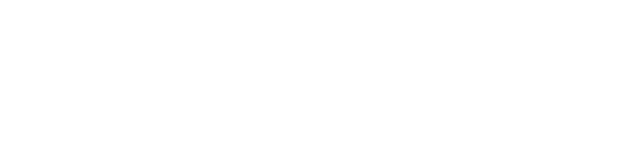
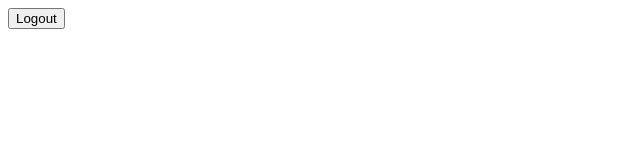
Before and after one commit to Anirudhk94/Anirudhk94.github.io, a plain HTML site: page index.html in a window 1280 px wide. Shown: the whole page, without its empty margins (0-640 px from the left). Drawn offline with Linux system fonts and the light colour scheme.

Commit message:
Minor changes

```diff
--- a/index.html
+++ b/index.html
@@ -75,8 +75,7 @@
 <fb:login-button autologoutlink="true" scope="public_profile,email" onlogin="checkLoginState();">
 </fb:login-button>
 
-<!--<button onclick="javascript:FB.logout(function() { window.location.reload() }); return false;"
->Logout</button>-->
+<button onclick="fbLogoutUser()">Logout</button>
 
 <div id="status">
 </div>
```
